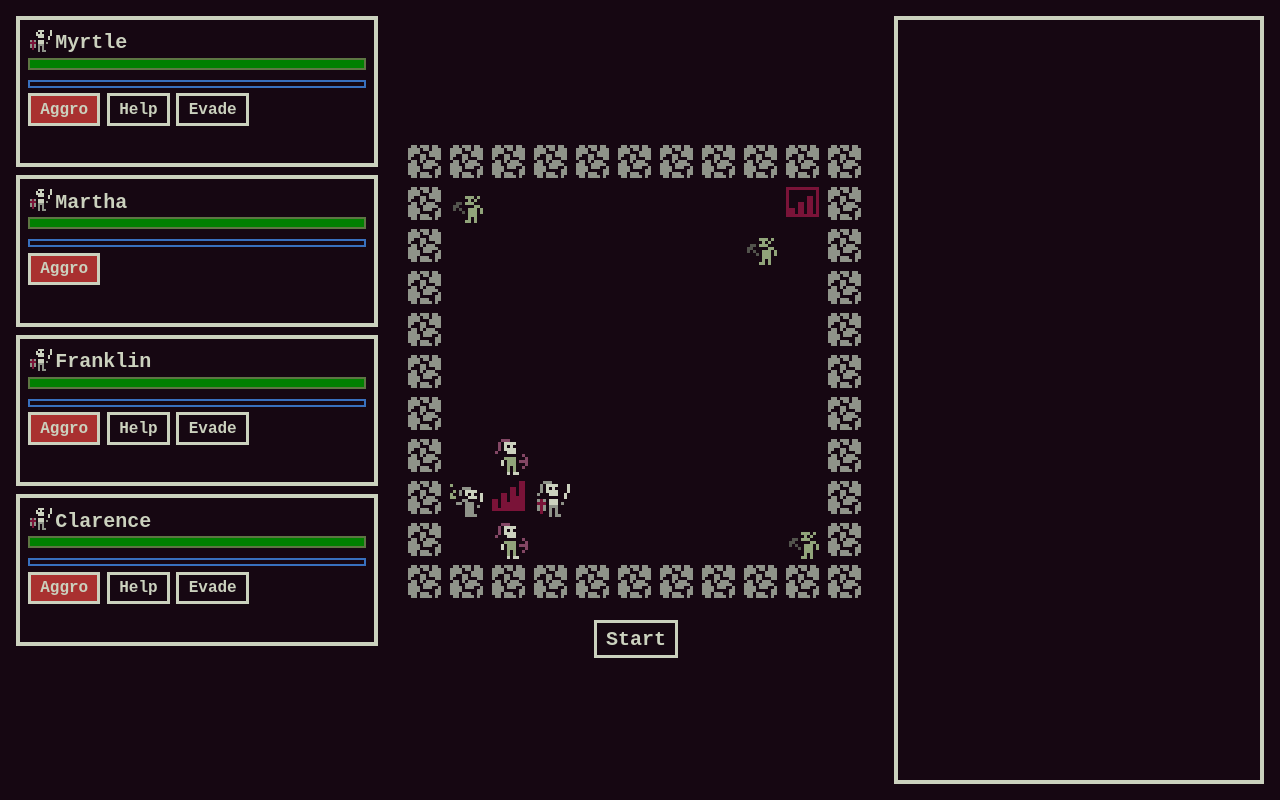
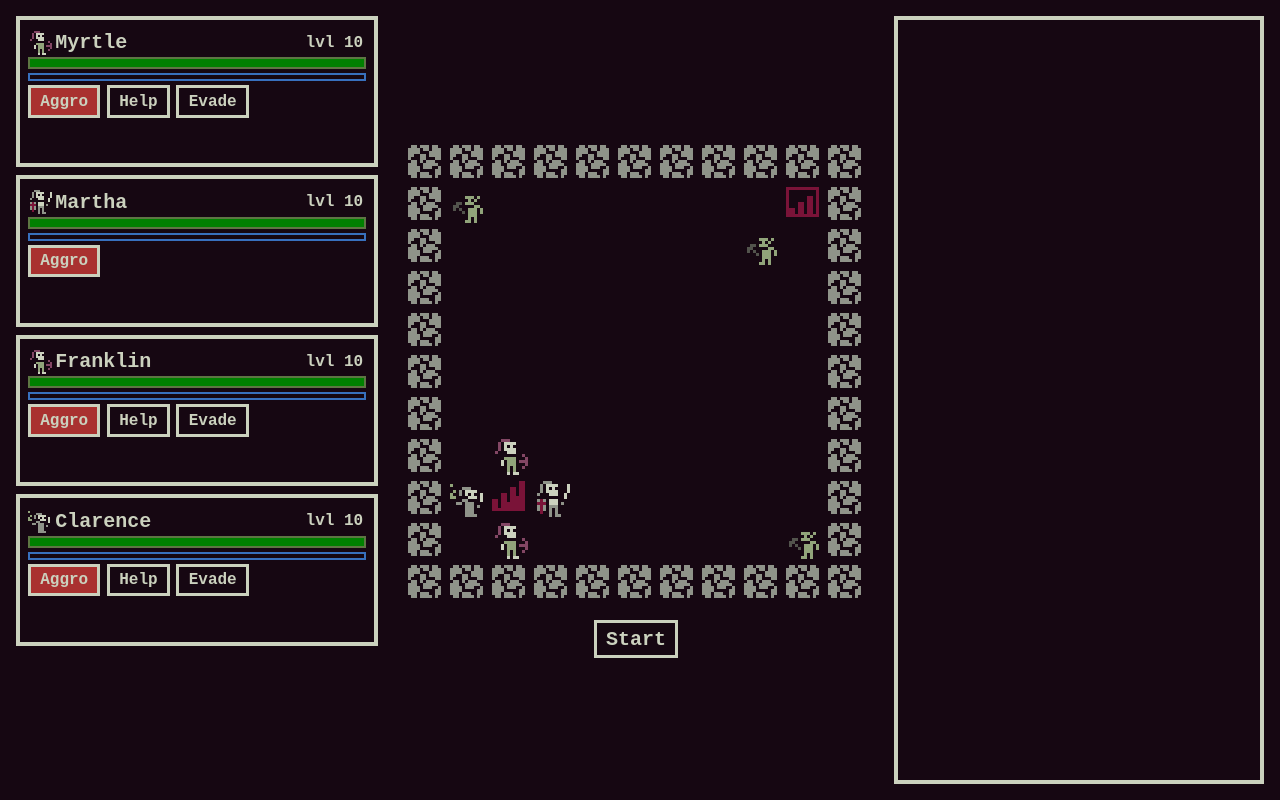
Before and after one commit to zzox/bro-js, a website built with Vite: page index.html in a window 1280 px wide. Built offline with nearby package versions, Linux system fonts and the light colour scheme.

Commit message:
level and image css

```diff
--- a/index.html
+++ b/index.html
@@ -11,7 +11,9 @@
     <div id="chars">
       <div class="box char">
         <div class="char-title">
-          <div class="ssimg"></div><p class="char-name"></p>
+          <div class="ssimg"></div>
+          <p class="char-name"></p>
+          <p class="char-level"></p>
         </div>
         <progress class="hp-bar" value="80" max="100"></progress>
         <progress class="mp-bar"></progress>
@@ -23,7 +25,9 @@
       </div>
       <div class="box char">
         <div class="char-title">
-          <div class="ssimg"></div><p class="char-name"></p>
+          <div class="ssimg"></div>
+          <p class="char-name"></p>
+          <p class="char-level"></p>
         </div>
         <progress class="hp-bar"></progress>
         <progress class="mp-bar"></progress>
@@ -35,7 +39,9 @@
       </div>
       <div class="box char">
         <div class="char-title">
-          <div class="ssimg"></div><p class="char-name"></p>
+          <div class="ssimg"></div>
+          <p class="char-name"></p>
+          <p class="char-level"></p>
         </div>
         <progress class="hp-bar"></progress>
         <progress class="mp-bar"></progress>
@@ -47,7 +53,9 @@
       </div>
       <div class="box char">
         <div class="char-title">
-          <div class="ssimg"></div><p class="char-name"></p>
+          <div class="ssimg"></div>
+          <p class="char-name"></p>
+          <p class="char-level"></p>
         </div>
         <progress class="hp-bar"></progress>
         <progress class="mp-bar"></progress>
--- a/src/css/main.css
+++ b/src/css/main.css
@@ -134,10 +134,17 @@ button:disabled {
 .char-title {
   display: flex;
   flex-direction: row;
+  align-items: center;
 }
 
 .char-name {
   font-size: 1.25rem;
+}
+
+/* https://stackoverflow.com/a/33856609 */
+.char-level {
+  font-size: 1.0rem;
+  margin-left: auto;
 }
 
 .char-buttons {
@@ -179,6 +186,8 @@ progress {
   inline-size: auto;
   width: calc(100%);
   background-color: var(--bg-color);
+  inline-size: none;
+  display: block;
 }
 progress::-webkit-progress-bar {
   background-color: var(--bg-color);
--- a/src/main.ts
+++ b/src/main.ts
@@ -52,9 +52,9 @@ const handleRoomResult = (result:RoomResult) => {
 const newRoom = () => {
   setBattleUi(true)
   setBehaviorButtons(true)
-  updatePlayerUi(actors)
   gameState = GameState.InRoomPre
   room = new Room(actors, handleRoomEvent)
+  updatePlayerUi(actors)
 }
 
 const handleRoomEvent = (event:RoomEvent) => {
--- a/src/ui/player-ui.ts
+++ b/src/ui/player-ui.ts
@@ -8,6 +8,7 @@ let actorUis:PlayerUi[] = []
 type PlayerUi = {
   item:Element
   name:HTMLParagraphElement
+  level:HTMLParagraphElement
   icon:HTMLDivElement
   hpBar:HTMLProgressElement
   stepBar:HTMLProgressElement
@@ -36,6 +37,7 @@ export const setupPlayerUi = (buttonCallback:BehaviorCallback) => {
     return {
       item,
       name: item.querySelector('.char-name')!,
+      level: item.querySelector('.char-level')!,
       icon: item.querySelector('.ssimg')!,
       hpBar: item.querySelector('.hp-bar')!,
       stepBar: item.querySelector('.step-bar')!,
@@ -67,11 +69,19 @@ export const updatePlayerUi = (actors:Actor[]) => {
     } else {
       aui.item.classList.remove('display-none')
     }
-    aui.hpBar.value = actors[i].health
-    aui.hpBar.max = actors[i].maxHealth
+    aui.hpBar.value = actor.health
+    aui.hpBar.max = actor.maxHealth
     // move out to method when the elements are removed
-    aui.name.textContent = actors[i].name
-    // setImage(actorData.get(aui.type)!.tile)
+    aui.name.textContent = actor.name
+    aui.level.textContent = `lvl ${actor.level}`
+
+    if (!actor.isAlive) {
+      setImage(aui.icon, 384)
+    } else if (actor.bd.left) {
+      setImage(aui.icon, 385)
+    } else {
+      setImage(aui.icon, actorData.get(actor.type)!.tile)
+    }
 
     aui.buttons.forEach((btn, j) => {
       const behavior = actorData.get(actor.type)!.behaviors[j]
--- a/src/world/actor.ts
+++ b/src/world/actor.ts
@@ -8,6 +8,7 @@ type BattleData = {
   x:number
   y:number
   isPlayer:boolean
+  left:boolean
   // spell:Spell
   spellPos?:Vec2
   stats:CompStats
@@ -43,7 +44,7 @@ export class Actor {
 
   newBattle (x:number, y:number, isPlayer:boolean) {
     this.battleData = {
-      x, y, state: ActorState.Wait, stateTime: 10, isPlayer, exp: 0,
+      x, y, state: ActorState.Wait, stateTime: 1, exp: 0, isPlayer, left: false,
       stats: getStatsFromLevel(this.level, actorData.get(this.type)!.stats)
     }
   }
--- a/src/world/room.ts
+++ b/src/world/room.ts
@@ -115,6 +115,7 @@ export class Room {
     if (found != null) {
       this.onEvent({ type: RoomEventType.Leave, from: found })
       this.actors = this.actors.filter(actor => actor !== found)
+      found.bd.left = true
     }
 
     // check actors against elements
```
